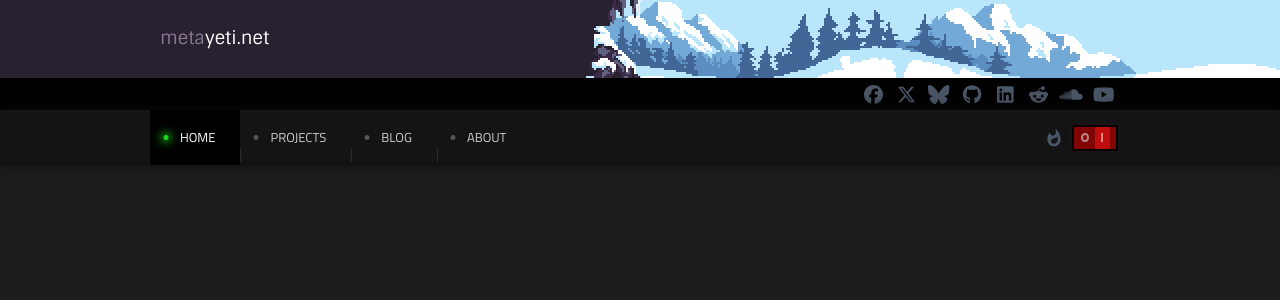
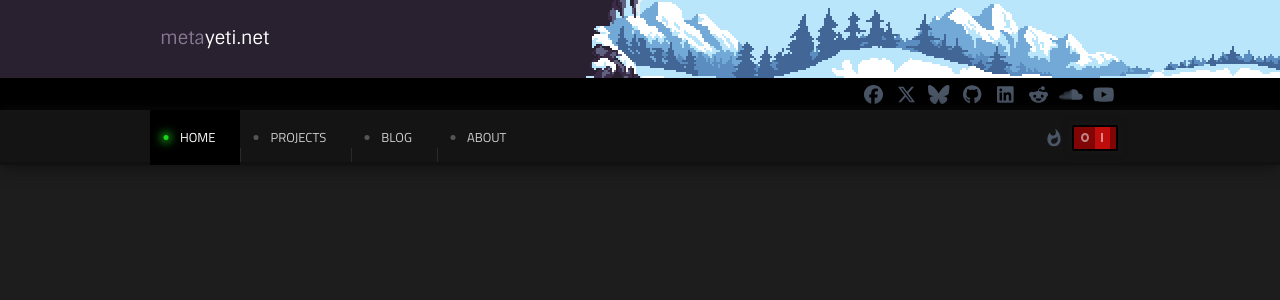
Before and after one commit to metayeti/metayeti.net, a Vue app: page / in a window 1280 px wide. Shown: the top 300 px of the page. Built offline with nearby package versions, Linux system fonts and the light colour scheme.

Commit message:
Header improvements

```diff
--- a/index.html
+++ b/index.html
@@ -10,8 +10,9 @@
 	<body>
 		<div id="metayeti-root">
 			<!--
-				metayeti.net ::
+				metayeti.net
 				(c) 2025-present Danijel Durakovic
+				All rights reserved
 			-->
 		</div>
 		<script type="module" src="/src/main.js"></script>
--- a/src/components/SiteHeader.vue
+++ b/src/components/SiteHeader.vue
@@ -34,6 +34,10 @@ const switchSiteTheme = (lightMode) => {
 <template>
 	<header>
 		<div class="banner">
+			<div class="back">
+				<div class="bg1"></div>
+				<div class="bg2"></div>
+			</div>
 			<div class="pixelated background"></div>
 			<div class="wrap">
 				<h1 class="site-branding">
@@ -120,6 +124,30 @@ header > .banner {
 	overflow: hidden;
 	z-index: 1;
 
+	.back {
+		/* header backgrounds that make sure the correct colors continue past
+		   the banner on very wide screens or client zoom-out */
+		position: absolute;
+		width: 100%;
+		height: 100%;
+		left: 0;
+
+		.bg1 {
+			position: absolute;
+			width: 50%;
+			height: 100%;
+			left: 0;
+			background-color: #292130;
+		}
+		.bg2 {
+			position: absolute;
+			width: 50%;
+			height: 100%;
+			right: 0;
+			background-color: #b9e6fb;
+		}
+	}
+
 	.background {
 		position: absolute;
 		width: 2000px;
@@ -128,15 +156,6 @@ header > .banner {
 		background-size: cover;
 		left: 50%;
 		margin-left: -1000px;
-		/*
-		position: absolute;
-		width: 2000px;
-		height: 150px;
-		left: 50%;
-		margin-left: -1000px;
-		background-image: url('@/assets/images/header.png');
-		background-size: cover;
-		*/
 	}
 
 	h1.site-branding {
--- a/src/router/index.js
+++ b/src/router/index.js
@@ -13,8 +13,8 @@ const routes = [
 ];
 
 const router = createRouter({
-	//history: createWebHistory(import.meta.env.BASE_URL),
-	history: createWebHashHistory(import.meta.env.BASE_URL),
+	history: createWebHistory(import.meta.env.BASE_URL),
+	//history: createWebHashHistory(import.meta.env.BASE_URL),
 	routes,
 	scrollBehavior(to, from, savedPosition) {
 
```
Also changed, not shown: src/components/icons/IconVue.vue (+4 -9 lines), src/assets/images/header.png.
